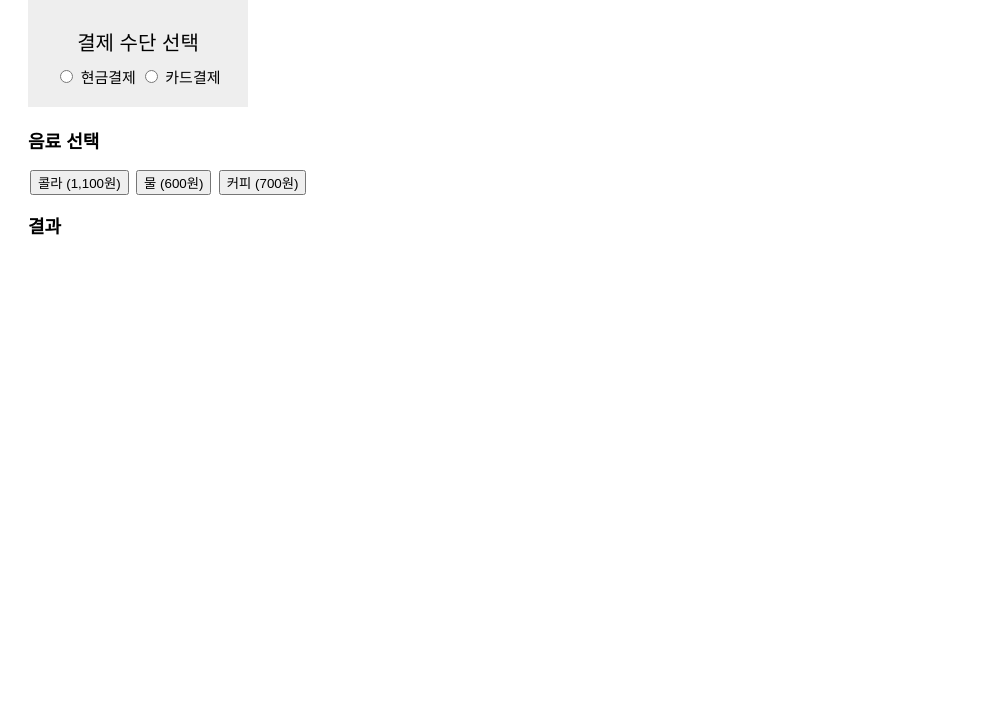
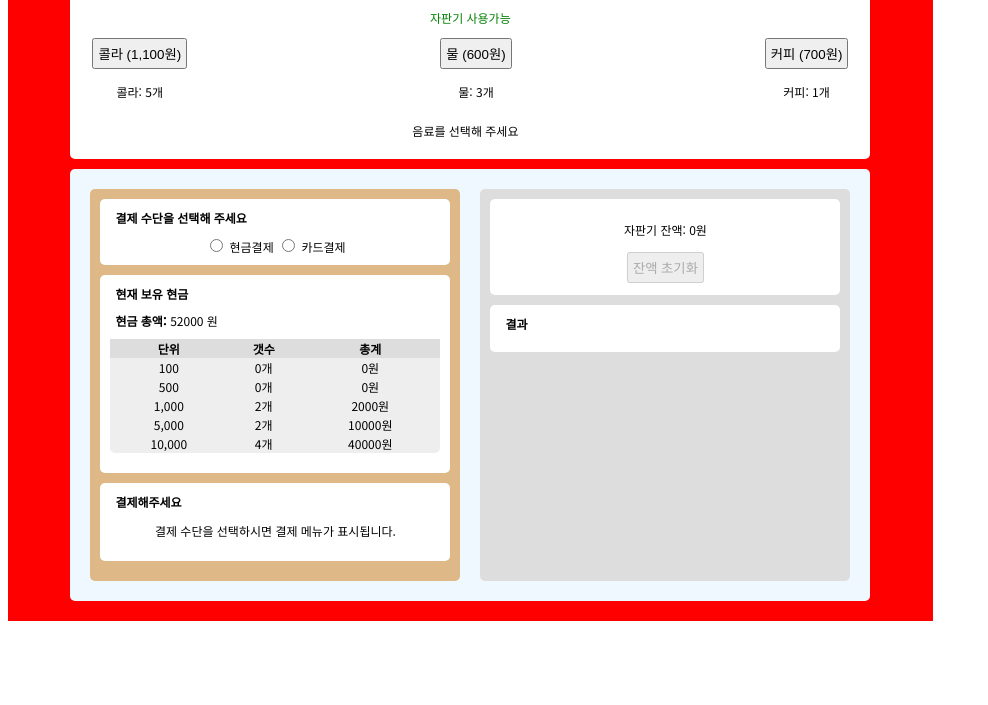
Before and after one commit to koreanbrian/heuiyeong-vending-machine, a website: page index.html in a window 1280 px wide. Shown: the part 95-800 px from the top of the page, without its empty margins (0-988 px from the left). Drawn offline with Linux system fonts and the light colour scheme.

Commit message:
HTML fix + style fix + README update + broke machine feature update
HTML fix + style fix + README update + broke machine feature update

```diff
--- a/index.html
+++ b/index.html
@@ -2,75 +2,63 @@
 <html lang="ko">
   <head>
     <meta charset="UTF-8" />
-    <title>자판기</title>
+    <title>자판기 시뮬레이터</title>
     <link rel="stylesheet" href="style.css" />
     <link rel="preconnect" href="https://fonts.googleapis.com" />
     <link rel="preconnect" href="https://fonts.gstatic.com" crossorigin />
     <link href="https://fonts.googleapis.com/css2?family=Noto+Sans+KR:wght@100..900&display=swap" rel="stylesheet" />
-    <style>
-      body {
-        font-family: "Noto Sans KR", sans-serif;
-        font-size: 12px;
-        padding: 20px;
-      }
-      #select-payment-method {
-        text-align: center;
-        width: 200px;
-        padding: 10px;
-        background-color: #eeeeee;
-        margin-bottom: 20px;
-      }
-      #select-payment-method h2 {
-        font-size: 20px;
-        font-weight: 500;
-        margin-bottom: 10px;
-      }
-      .payment-option {
-        font-size: 15px;
-        margin-bottom: 10px;
-      }
-      table {
-        width: 250px;
-        background-color: #eeeeee;
-        margin-bottom: 10px;
-        border-collapse: collapse;
-      }
-      thead {
-        background-color: #dddddd;
-        text-align: center;
-      }
-      tbody {
-        text-align: center;
-      }
-      button {
-        margin: 2px;
-      }
-    </style>
   </head>
   <body>
-    <h1>자판기</h1>
+    <div class="machine-body">
+      <div class="subject-div">자판기 시뮬레이터</div>
 
-    <!-- Payment Method Selection -->
-    <section id="select-payment-method">
-      <h2>결제 수단 선택</h2>
+      <!-- 자판기 상태 및 음료 선택 -->
+      <div class="machine-top-part">
+        <div id="brokeMachineNotfication" class="brokeMachineNotfication"></div>
+        <div class="drink-button">
+          <div>
+            <button onclick="buyDrink('cola')">콜라 (1,100원)</button>
+            <p>콜라: <span id="stockCola">0</span>개</p>
+          </div>
+          <div>
+            <button onclick="buyDrink('water')">물 (600원)</button>
+            <p>물: <span id="stockWater">0</span>개</p>
+          </div>
+          <div>
+            <button onclick="buyDrink('coffee')">커피 (700원)</button>
+            <p>커피: <span id="stockCoffee">0</span>개</p>
+          </div>
+        </div>
+
+        <div style="text-align: right; padding-right: 10px">음료를 선택해 주세요</div>
+      </div>
+
+      <!-- 자판기 하단부: 좌측 - 결제 및 보유 현금 / 우측 - 결과 및 잔액 -->
+      <div class="machine-bottom-part">
+        <!-- 좌측 -->
+        <div class="left-side">
+          <!-- 결제 수단 -->
+          <div class="sub-element">
+            <div class="sub-element-subject">결제 수단을 선택해 주세요</div>
             <div class="payment-option">
               <label><input name="paymentMethod" type="radio" value="cash" /> 현금결제</label>
               <label><input name="paymentMethod" type="radio" value="creditcard" /> 카드결제</label>
             </div>
-    </section>
+          </div>
 
-    <!-- Cash Section -->
-    <section id="cashSection">
-      <h2>현재 사용가능 현금</h2>
-      <table>
-        <thead>
+          <!-- 보유 현금 -->
+          <div class="sub-element">
+            <div class="sub-element-subject">현재 보유 현금</div>
+            <div class="sub-element-subject">현금 총액: <span style="font-weight: normal" id="balance">0</span></div>
+            <table class="cash-info-table">
+              <thead class="cash-info-thead">
                 <tr>
                   <th>단위</th>
                   <th>갯수</th>
                   <th>총계</th>
                 </tr>
               </thead>
-        <tbody>
+              <tbody class="cash-info-tbody">
                 <tr>
                   <td>100</td>
                   <td><span id="hundredTotal">0</span>개</td>
@@ -98,38 +86,40 @@
                 </tr>
               </tbody>
             </table>
+          </div>
 
-      <h2>현금을 투입해주세요</h2>
-      <div>
-        <button onclick="insertMoney(100)">100원</button>
-        <button onclick="insertMoney(500)">500원</button>
-        <button onclick="insertMoney(1000)">1,000원</button>
-        <button onclick="insertMoney(5000)">5,000원</button>
-        <button onclick="insertMoney(10000)">10,000원</button>
+          <!-- 결제 버튼 -->
+          <div class="sub-element">
+            <div class="sub-element-subject">결제해주세요</div>
+            <div id="payment-notification">
+              <p>결제 수단을 선택하시면 결제 메뉴가 표시됩니다.</p>
             </div>
-      <p>잔액: <span id="balance">0</span></p>
-      <button onclick="resetBalance()">잔액 초기화</button>
-      <p>현재 자판기에 넣은 금액: <span id="moneyInserted">0</span>원</p>
-    </section>
+            <div id="creditcardSection">
+              <button class="cash-insert-button" onclick="payWithCard()">카드결제</button>
+            </div>
+            <div id="cashSection">
+              <button class="cash-insert-button" onclick="insertMoney(100)">100원</button>
+              <button class="cash-insert-button" onclick="insertMoney(500)">500원</button>
+              <button class="cash-insert-button" onclick="insertMoney(1000)">1,000원</button>
+              <button class="cash-insert-button" onclick="insertMoney(5000)">5,000원</button>
+              <button class="cash-insert-button" onclick="insertMoney(10000)">10,000원</button>
+            </div>
+          </div>
+        </div>
 
-    <!-- Credit Card Section -->
-    <section id="creditcardSection" class="creditcardSection">
-      <button onclick="payWithCard()">카드결제</button>
-    </section>
-
-    <!-- Product Selection -->
-    <section id="product-section">
-      <h2>음료 선택</h2>
-      <button onclick="buyDrink('cola')">콜라 (1,100원)</button>
-      <button onclick="buyDrink('water')">물 (600원)</button>
-      <button onclick="buyDrink('coffee')">커피 (700원)</button>
-    </section>
-
-    <!-- Output -->
-    <section id="output-section">
-      <h2>결과</h2>
+        <!-- 우측 표시 내용-->
+        <div class="right-side">
+          <div class="sub-element">
+            <p id="moneyInserted">자판기 잔액: 0원</p>
+            <button onclick="resetBalance()" id="resetBlaanceBtn">잔액 초기화</button>
+          </div>
+          <div class="sub-element">
+            <div class="sub-element-subject">결과</div>
             <div id="output"></div>
-    </section>
+          </div>
+        </div>
+      </div>
+    </div>
 
     <script src="./script.js"></script>
   </body>
--- a/script.js
+++ b/script.js
@@ -6,18 +6,25 @@ let money = {}; // 현재 사용가능 현금
 let originalMoney = {}; // 원래 가지고 있던 현금
 let balance = 0;
 let moneyInserted = 0;
-
+let isMachineBroken = true;
+let brokenMachinePossibility = 0;
 //페이지 로딩 시, 랜덤으로 지급되는 현금
 moneyValues.forEach((value) => {
   money[value] = Math.floor(Math.random() * 5);
 });
+let drinkStock = {
+  cola: Math.floor(Math.random() * 5) + 1,
+  water: Math.floor(Math.random() * 5) + 1,
+  coffee: Math.floor(Math.random() * 5) + 1,
+};
+brokenMachinePossibility = Math.floor(Math.random() * 9);
+brokenMachinePossibility <= 7 ? (isMachineBroken = false) : (isMachineBroken = true);
 
 //리셋 시 필요한 디폴트 값 세팅
 originalMoney = JSON.parse(JSON.stringify(money));
 balance = getRandomBalance();
 
 // --- 자판기 운영을 위해 필요한 함수 --- //
-
 function getRandomBalance() {
   let total = 0;
   for (const denom in money) {
@@ -31,15 +38,24 @@ function handlePaymentMethod() {
   const method = document.querySelector('input[name="paymentMethod"]:checked')?.value;
   const cashSection = document.getElementById("cashSection");
   const creditcardSection = document.getElementById("creditcardSection");
+  const notificationSection = document.getElementById("payment-notification");
+  const resetBtn = document.getElementById("resetBlaanceBtn");
+
   if (method === "cash") {
     cashSection.style.display = "block";
     creditcardSection.style.display = "none";
+    notificationSection.style.display = "none";
+    resetBtn.disabled = false;
   } else if (method === "creditcard") {
     cashSection.style.display = "none";
     creditcardSection.style.display = "block";
+    notificationSection.style.display = "none";
+    resetBtn.disabled = true;
   } else {
     cashSection.style.display = "none";
     creditcardSection.style.display = "none";
+    notificationSection.style.display = "block";
+    resetBtn.disabled = true;
   }
 }
 
@@ -56,7 +72,13 @@ function updateBalance() {
   document.getElementById("tenThousandTotal").textContent = money[10000];
   document.getElementById("tenThousandBalance").textContent = 10000 * money[10000];
 
-  document.getElementById("moneyInserted").textContent = `${moneyInserted}`;
+  document.getElementById("stockCola").textContent = drinkStock.cola;
+  document.getElementById("stockWater").textContent = drinkStock.water;
+  document.getElementById("stockCoffee").textContent = drinkStock.coffee;
+
+  document.getElementById("moneyInserted").textContent = isFinite(moneyInserted)
+    ? `자판기 잔액: ${moneyInserted}원`
+    : "카드이용";
 
   let totalBalance =
     100 * money[100] + 500 * money[500] + 1000 * money[1000] + 5000 * money[5000] + 10000 * money[10000];
@@ -94,31 +116,23 @@ function resetBalance() {
 }
 
 function payWithCard() {
+  const resetBtn = document.getElementById("resetBlaanceBtn");
   resetBalance();
   balance = Infinity;
-  moneyInserted = 0;
+  moneyInserted = Infinity;
+  resetBtn.disabled = true;
   updateBalance();
   showMessage("카드 결제 준비 완료. 음료를 선택하세요.");
 }
 
-function handlePaymentMethod() {
-  const method = document.querySelector('input[name="paymentMethod"]:checked')?.value;
-  const cashSection = document.getElementById("cashSection");
-  const creditcardSection = document.getElementById("creditcardSection");
-  if (method === "cash") {
-    cashSection.style.display = "block";
-    creditcardSection.style.display = "none";
-  } else if (method === "creditcard") {
-    cashSection.style.display = "none";
-    creditcardSection.style.display = "block";
-  } else {
-    cashSection.style.display = "none";
-    creditcardSection.style.display = "none";
-  }
-}
-
 function buyDrink(type) {
   var price = prices[type];
+
+  if (drinkStock[type] <= 0) {
+    showMessage(`${type}는 품절되었습니다.`);
+    return;
+  }
+
   if (moneyInserted >= price) {
     moneyInserted -= price;
     updateBalance();
@@ -130,10 +144,36 @@ function buyDrink(type) {
     showMessage("잔액이 부족합니다.");
   }
 }
+function notifyBrokenMachine() {
+  const notification = document.getElementById("brokeMachineNotfication");
+  const allButtons = document.querySelectorAll("button");
+  const paymentOptions = this.document.querySelectorAll('input[name="paymentMethod"]');
 
+  if (isMachineBroken) {
+    notification.textContent = "자판기 고장으로 현재 사용할 수 없습니다.";
+    notification.style.color = "red";
+    notification.style.fontWeight = "bold";
+    paymentOptions.forEach((radio) => {
+      radio.disabled = true;
+    });
+    allButtons.forEach((btn) => {
+      btn.disabled = true;
+    });
+  } else {
+    notification.textContent = "자판기 사용가능";
+    notification.style.color = "green";
+    paymentOptions.forEach((radio) => {
+      radio.disabled = false;
+    });
+    allButtons.forEach((btn) => {
+      btn.disabled = false;
+    });
+  }
+}
 // Initial UI load
 window.addEventListener("DOMContentLoaded", function () {
   updateBalance();
+  notifyBrokenMachine();
   const paymentOptions = this.document.querySelectorAll('input[name="paymentMethod"]');
   paymentOptions.forEach((radio) => {
     radio.addEventListener("change", handlePaymentMethod);
--- a/style.css
+++ b/style.css
@@ -4,7 +4,145 @@
   font-weight: 400;
   font-style: normal;
 }
-/* Or apply globally */
+
 body {
   font-family: "Noto Sans KR", sans-serif;
+  font-size: 12px;
 }
+.subject-div {
+  width: 800px;
+  text-align: center;
+  background-color: red;
+  padding-bottom: 20px;
+  font-size: 25px;
+  font-weight: bold;
+  color: #ffffff;
+}
+.machine-body {
+  width: 70%;
+  text-align: center;
+  justify-items: center;
+  background-color: red;
+  padding: 20px;
+}
+
+.drink-button {
+  width: 100%;
+  padding: 10px;
+  display: flex;
+  align-items: center;
+  justify-content: space-between;
+  justify-items: center;
+  text-align: center;
+}
+
+.machine-top-part {
+  display: block;
+  width: 760px;
+  margin-bottom: 10px;
+  border-radius: 5px;
+  padding: 20px;
+  align-items: center;
+  justify-items: center;
+  background-color: white;
+  justify-content: space-between;
+}
+
+.machine-bottom-part {
+  display: flex;
+  width: 760px;
+  padding: 20px;
+  border-radius: 5px;
+  background-color: aliceblue;
+  justify-content: space-between;
+}
+
+.machine-bottom-part .left-side {
+  width: 350px;
+  background-color: burlywood;
+  border-radius: 5px;
+  padding: 10px;
+}
+
+.machine-bottom-part .right-side {
+  width: 350px;
+  background-color: #dddddd;
+  border-radius: 5px;
+
+  padding: 10px;
+}
+.machine-bottom-part .right-side .output-section {
+  text-align: left;
+  width: 95%;
+  background-color: #ffffff;
+  padding: 5px;
+  margin-bottom: 10px;
+  border-radius: 5px;
+  display: flex;
+  justify-content: space-between;
+}
+.machine-bottom-part .right-side .output-section .sub-element-subject {
+  width: max-content;
+  text-align: start;
+  font-weight: bold;
+}
+.cash-info {
+  background-color: white;
+}
+.sub-element {
+  padding: 10px;
+  margin-bottom: 10px;
+  background-color: white;
+  border-radius: 5px;
+  justify-items: center;
+}
+.sub-element .sub-element-subject {
+  width: 100%;
+  text-align: start;
+  padding-left: 10px;
+  margin-bottom: 10px;
+  font-weight: bold;
+}
+.sub-element .payment-option {
+  width: 100%;
+}
+.cash-insert {
+  width: 90%;
+  border-radius: 5px;
+  justify-items: center;
+  justify-content: space-between;
+}
+h1 {
+  font-size: 25px;
+  font-weight: 600;
+}
+
+.cash-info-table {
+  width: 100%;
+  background-color: #eeeeee;
+  margin-bottom: 10px;
+  border-collapse: collapse;
+  border-radius: 5px;
+}
+.cash-info-thead {
+  width: 100%;
+  background-color: #dddddd;
+  text-align: center;
+  padding: 5px;
+}
+.cash-info-tbody {
+  width: 100%;
+  text-align: center;
+  padding: 5px;
+}
+button {
+  margin: 2px;
+  padding: 4px;
+}
+.cash-insert-button {
+  margin: 2px;
+  padding: 4px;
+  border-radius: 5px;
+  border: none;
+  background-color: #eeeeee;
+}
```
Lines whose indentation alone changed are shown as unchanged.
